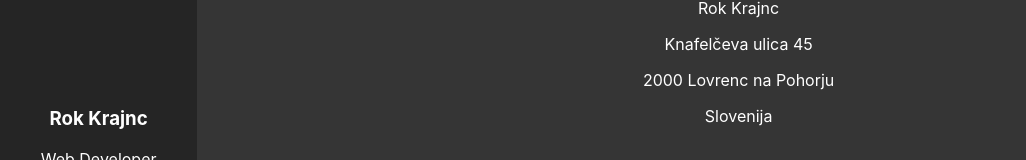
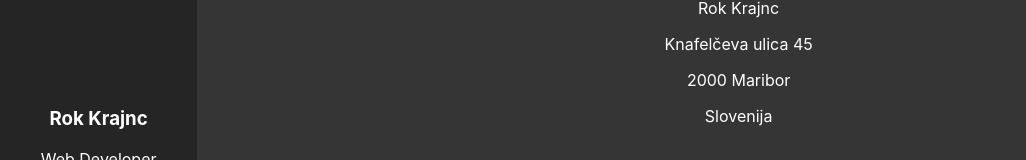
Before and after one commit to icecoil/portfolio, a React (Create React App) app: page / in a window 1280 px wide. Both pictures are taken after a click on the button "Contact". Shown: the part 278-438 px from the top of the page, without its empty margins (0-1026 px from the left). Built offline with nearby package versions, Linux system fonts and the light colour scheme.

Commit message:
updated address

```diff
--- a/src/components/Contact/Contact.tsx
+++ b/src/components/Contact/Contact.tsx
@@ -12,7 +12,7 @@ const Contact = () => {
       <div>
         <p>Rok Krajnc</p>
         <p>Knafelčeva ulica 45</p>
-        <p>2000 Lovrenc na Pohorju</p>
+        <p>2000 Maribor</p>
         <p>Slovenija</p>
       </div>
       <div>
```
